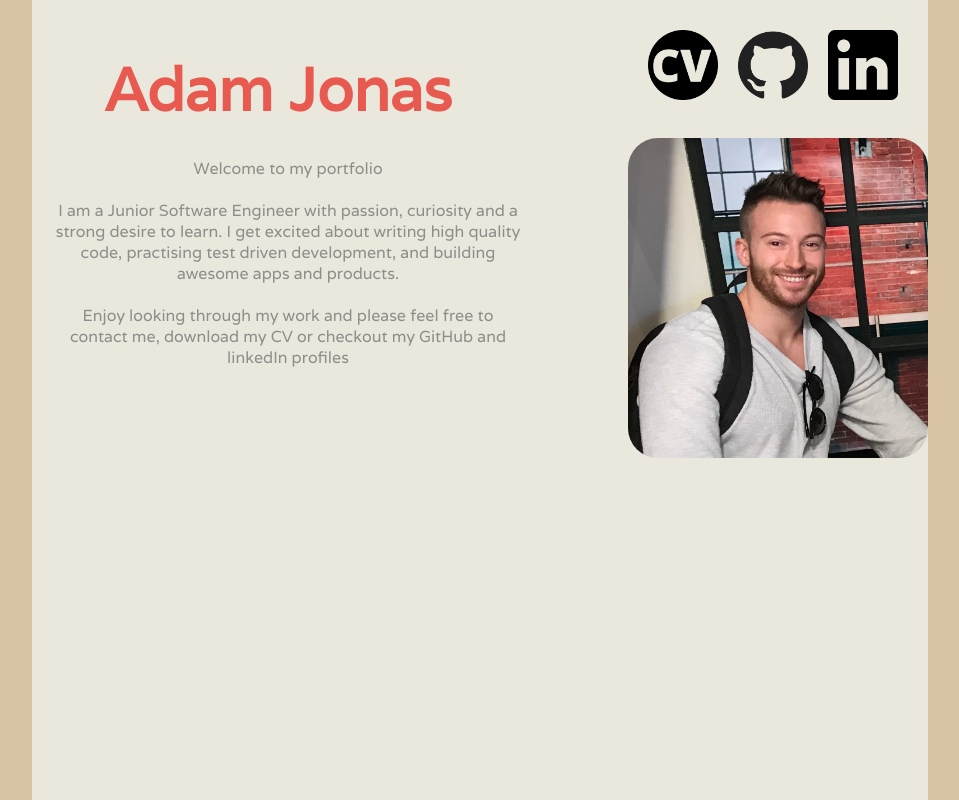
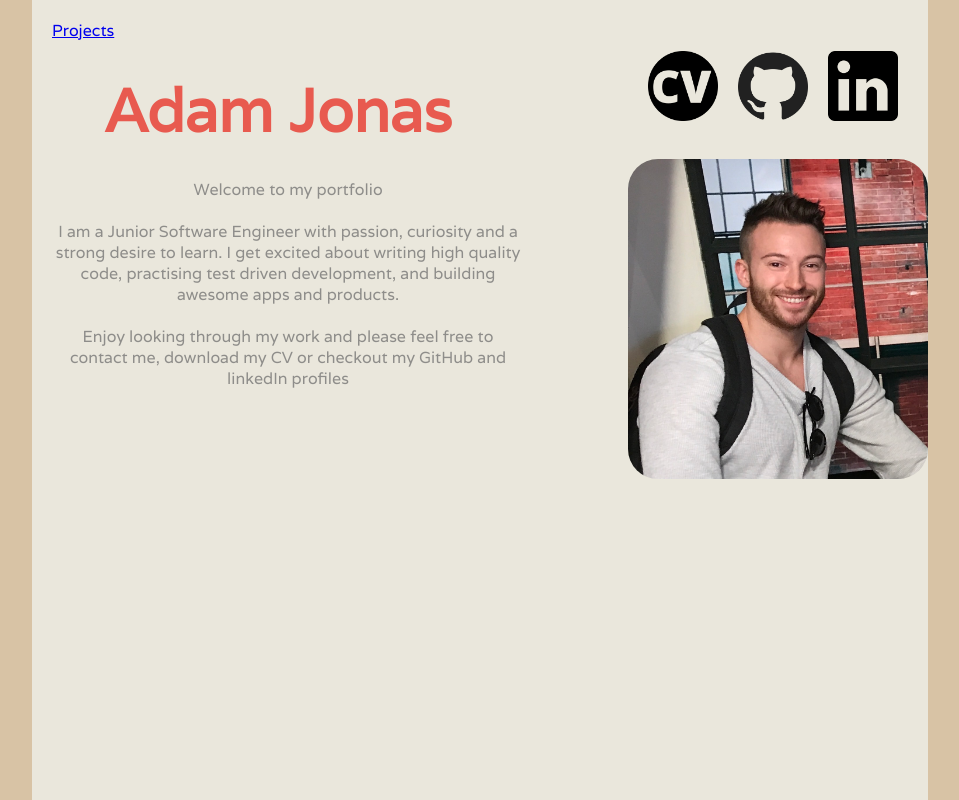
Before and after one commit to AJ8GH/portfolio, a React (Create React App) app: page / in a window 1280 px wide. Shown: the whole page, without its empty margins (160-1119 px from the left). Built offline with nearby package versions, Linux system fonts and the light colour scheme.

Commit message:
Add Projects link

```diff
--- a/src/App.js
+++ b/src/App.js
@@ -1,5 +1,6 @@
 import React from 'react'
 import ContactLinks from './ContactLinks'
+import PageLinks from './PageLinks'
 import './styles/App.css'
 
 export default function App () {
@@ -8,6 +9,7 @@ export default function App () {
       <div className="container">
         <header className="App-header">
           <div className="links">
+            <PageLinks />
             <ContactLinks />
           </div>
           <h1>Adam Jonas</h1>
--- a/src/PageLinks.js
+++ b/src/PageLinks.js
@@ -0,0 +1,9 @@
+import React from 'react'
+
+export default function PageLinks () {
+  return (
+    <div>
+      <a href="#projects" className="projectsLink">Projects</a>
+    </div>
+  )
+}
```
Also changed, not shown: .circleci/config.yml (deleted), 1 other file (tests, documents, lock files or other folders).
